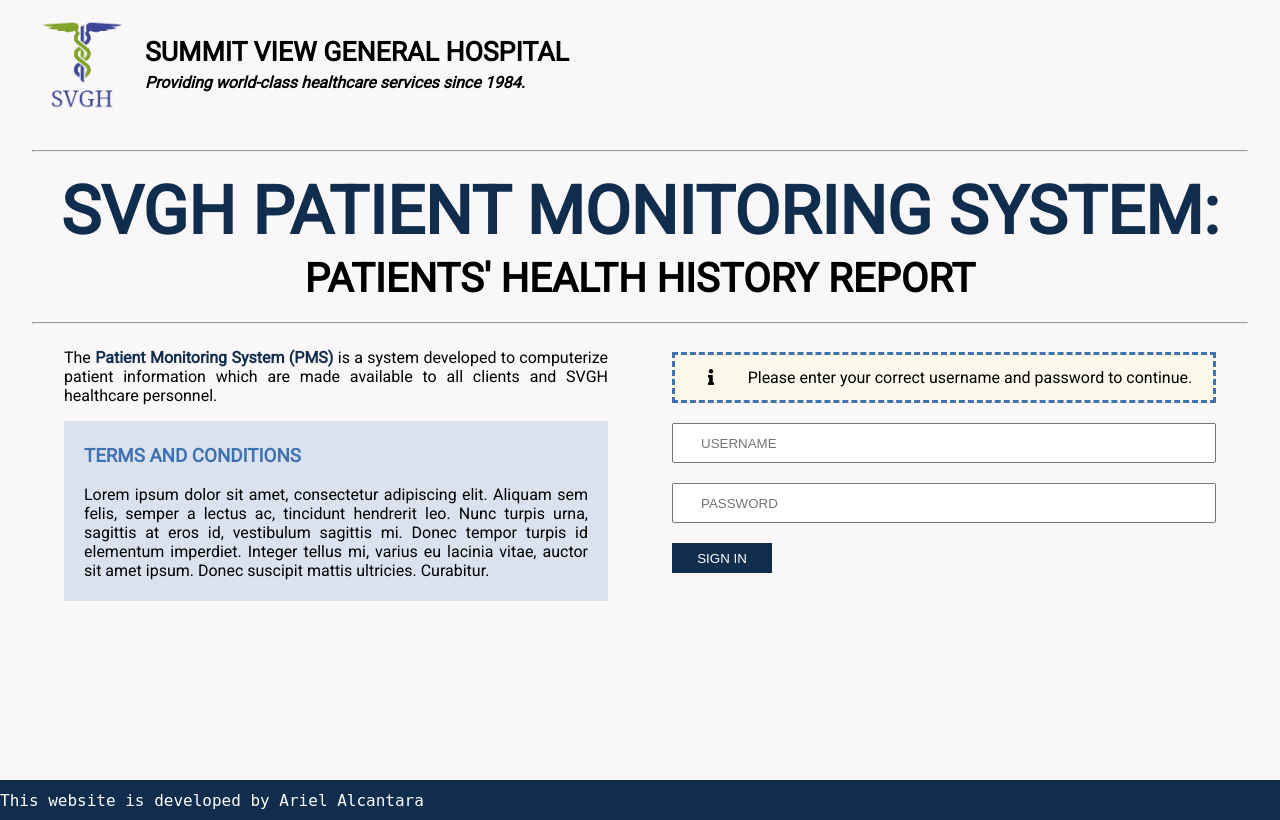
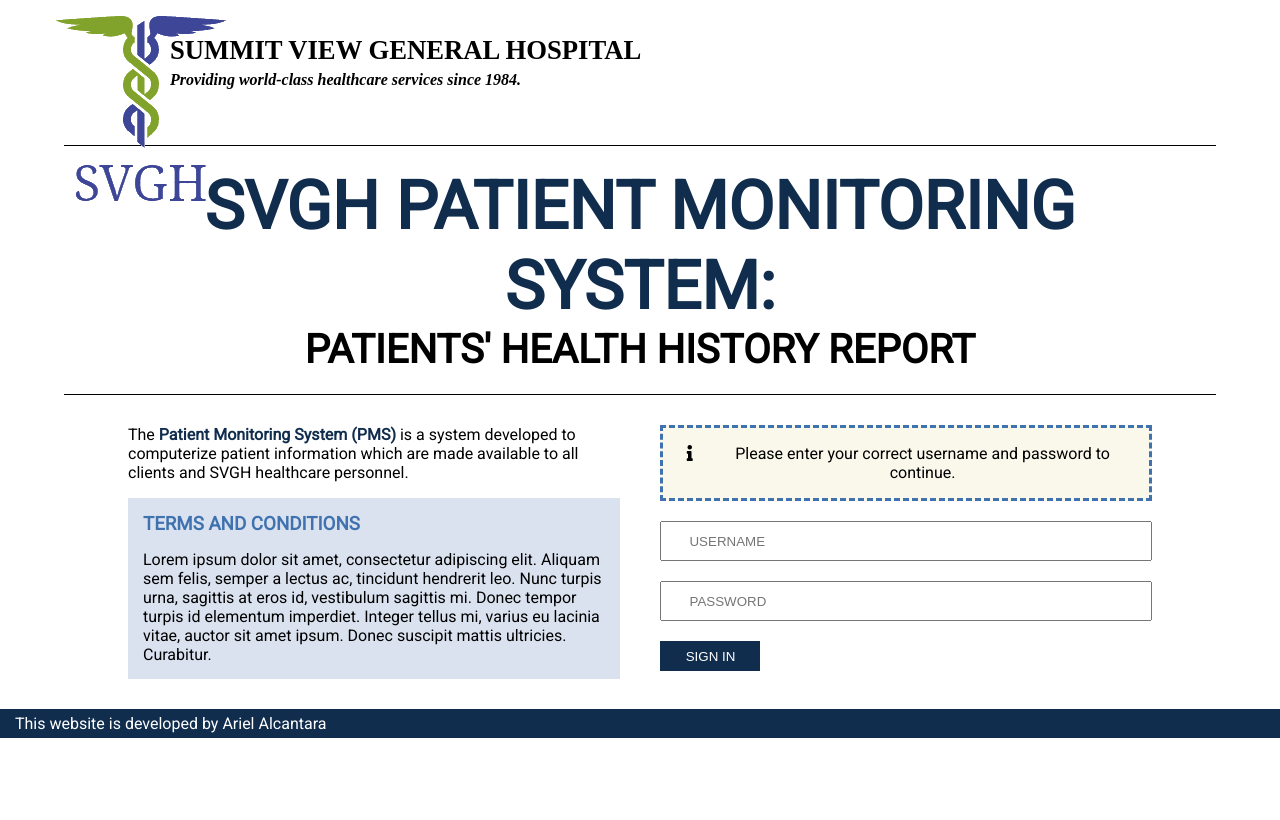
Before and after one commit to arielalcantara/Patient-Monitoring-Website, a PHP site: page / in a window 1280 px wide. After the commit the page ends 738 px from the top, so only its background shows below. Run offline with PHP 8.4, Linux system fonts and the light colour scheme; some libraries are stand-ins or nearby versions.

Commit message:
Add files via upload

```diff
--- a/Patient-Monitoring-Website-master/index.html
+++ b/Patient-Monitoring-Website-master/index.html
@@ -11,65 +11,52 @@
     <title>Summit View General Hospital - Patient Monitoring System</title>
 </head>
 <body>
-	<div id="page-container">
-		<div id="content-wrap">
-		<header>
-			<div id="page-logo">
-				<div>
-					<img id="logo" src="images/logo.png" alt="Summit View General Hospital Logo">
+	<header id="page-header">
+		<div id="logo">
+			<img src="images/logo.png" alt="Summit View General Hospital Logo">
 		</div>
 		<div id="main-header">
-					<h1 style="font-size: 20pt; margin-top: 0px; margin-bottom: 5px"><strong>SUMMIT VIEW GENERAL HOSPITAL</strong></h1>
-					<h2 style="font-size: 12pt; margin-top: 5px; margin-bottom: 0px"><em>Providing world-class healthcare services since 1984.</em></h2>
+			<h1><b>SUMMIT VIEW GENERAL HOSPITAL</b></h1>
+			<h2><i>Providing world-class healthcare services since 1984.</i></h2>
 		</div>
-			</div><hr>
-			<div id="sub-header">
-				<h1 style="font-size: 50pt; margin-bottom: 5px; color: #112D4E">SVGH PATIENT MONITORING SYSTEM:</h1>
-				<h2 style="font-size: 30pt; margin-top: 5px">PATIENTS' HEALTH HISTORY REPORT</h2>
-			</div><hr>
 	</header>
-			<section>
-				<div id="description">
+	<header id="sub-header">
+		<h1>SVGH PATIENT MONITORING SYSTEM:</h1>
+		<h2>PATIENTS' HEALTH HISTORY REPORT</h2>
+	</header>
+	<div id="content-wrap">
+		<section id="description">
 			<p>
 				The <strong style="color: #112D4E">Patient Monitoring System (PMS)</strong> is a system developed to computerize patient information which are made available to all clients and SVGH healthcare personnel.
 			</p>
-					<article>
-						<div id="terms-and-conditions">
-							<h3 style="color: #3F72AF">
-								TERMS AND CONDITIONS
-							</h3>
+			<section id="terms-and-conditions">
+				<h3>TERMS AND CONDITIONS</h3>
 				<p>
 					Lorem ipsum dolor sit amet, consectetur adipiscing elit. Aliquam sem felis, semper a lectus ac, tincidunt hendrerit leo. Nunc turpis urna, sagittis at eros id, vestibulum sagittis mi. Donec tempor turpis id elementum imperdiet. Integer tellus mi, varius eu lacinia vitae, auctor sit amet ipsum. Donec suscipit mattis ultricies. Curabitur.
 				</p>
-						</div>
-					</article>
-				</div>
 			</section>
-			<section>
-				<div id="login-section">
+		</section>
+		<section id="login-section">
+			<div id="login-instructions">
+				<p id="login-icon">
+					<i class="fas fa-info"></i>
+				</p>
 				<div id="login-text">
-						<div style="; float: left; height: 100%; width: 10%">
-							<i class="fas fa-info"></i>
-						</div>
-						<div style="float: right; width: 90%">
 					Please enter your correct username and password to continue.
 				</div>
 			</div>
 			<div id="login-form">
-						<form id="login" 	action="/login.php">
+				<form id="login" action="/login.php">
 				 	<input class="login-input" type="text" name="fname" placeholder="USERNAME"><br>
 				 	<input class="login-input" type="password" name="lname" placeholder="PASSWORD"><br>
 				 	<input id="login-submit" type="submit" value="SIGN IN">
 				</form>
 			</div>
-				</div>
 		</section>
 	</div>
-		<footer>
-			<div id="footer">
+	<div id="whitespace"></div>
+	<footer id="footer">
 			This website is developed by Ariel Alcantara
-			</div>
 	</footer>
-	</div>
 </body>
 </html>
--- a/Patient-Monitoring-Website-master/style.css
+++ b/Patient-Monitoring-Website-master/style.css
@@ -2,79 +2,104 @@
 	box-sizing: border-box;
 }
 body {
-	font-family: Roboto, Helvetica, sans-serif;
+	margin: 0;
+	font-family: "Roboto", "Helvetica", sans-serif;
+}
+#page-header {
+	height: 105px;
+	margin: 10px 10px 10px 50px;
+	font-family: serif;
+}
+#logo {
+	float: left;
+	width: 100px;
+	height: 105px;
+}
+#main-header {
+	padding-top: 25px;
+	margin-left: 120px;
+}
+#main-header h1 {
+	font-size: 20pt;
+	margin-top: 0px;
+	margin-bottom: 5px;
+}
+#main-header h2 {
 	font-size: 12pt;
-	background-color: #F9F7F7; /* #F9F8EB --> */
-	margin: 0;
-	padding: 0;
+	margin-top: 0;
+	margin-bottom: 0;
 }
-h1, h2 {
-	margin: auto;
+#sub-header {
+	clear: both;
+	width: 90%;
+	margin: 30px auto;
+	text-align: center;
+	border-top: solid;
+	border-bottom: solid;
+	border-width: 1px;
 }
-hr {
-	clear: both;
-	width: 95%;
+#sub-header h1 {
+	font-size: 50pt;
+	color: #112D4E;
+	margin: 20px 0 0 0;
+	line-height: 1.2em;
 }
-#page-container {
-	position: relative;
- 	min-height: 100vh;
+#sub-header h2 {
+	font-size: 30pt;
+	margin: 0 0 20px 0;
+	line-height: 1.2em;
 }
 #content-wrap {
-  padding-bottom: 2.5rem;    /* Same as footer height */
-}
-#page-logo {
-	margin: 20px 0 0 40px;
-}
-#logo {
-	box-sizing: content-box;
-	padding-right: 20px;
-	float: left;
-	width: 85px;
-	height: 90px;
-}
-#main-header {
-	font-family: Roboto+Slab, sans-serif;
-	padding: 16px 0 50px 0;
-}
-#sub-header {
-	font-family: Roboto+Slab, sans-serif;
-	text-align: center;
-	margin: 20px 0;
-}
-#content {
-	margin: auto;
+	width: 80%;
+	margin: 0 auto 30px;
 }
 #description {
-	text-align: justify;
 	float: left;
-	width: 42.5%;
-	margin: 0 2.5% 0 5%;
+	width: 48%;
+	margin-right: 4%;
+}
+#description p {
+	margin-top: 0;
 }
 #terms-and-conditions {
 	background-color: #DBE2EF;
-	padding: 5px 20px;
 	border-style: none;
+}
+#terms-and-conditions h3 {
+	color: #3F72AF;
+	margin: 0;
+	padding: 15px;
+}
+#terms-and-conditions p {
+	margin: 0;
+	padding: 0 15px 15px;
 }
 #login-section {
 	float: right;
-	width: 42.5%;
-	margin: 20px 5% 0 2.5%;
+	width: 48%;
+}
+#login-instructions {
+	overflow: auto;
+	background-color: #F9F8EB;
+	border-color: #3F72AF;
+	border-style: dashed;
+	padding: 0 10px;
+}
+#login-icon {
+	float: left;
+	width: 7%;
+	height: 100%;
+	text-align: center;
 }
 #login-text {
-	float: left;
-	background-color: #F9F8EB;
-	width: 100%;
-	border-style: dashed;
-	border-color: #3F72AF;
+	float: right;
+	padding: 16px 0;
+	height: 100%;
+	width: 93%;
 	text-align: center;
-	vertical-align: middle;
-	font-size: 12pt;
-	padding: 13px 10px;
 }
-.fas fa-info
 #login-form {
 	width: 100%;
-	float: left;
 }
 .login-input {
 	width: 100%;
@@ -90,16 +115,20 @@ hr {
 	color: white;
 	background-color: #112D4E;
 	border-style: none;
+	transition: background-color 500ms;
+}
+#login-submit:hover {
+	background-color: #3F72AF;
+	cursor: pointer;
+}
+#whitespace {
+	clear: both;
+	width: 100%;
+	height: 30px;
 }
 #footer {
-	width: 100%;
-	height: 2.5rem;
-	position: absolute;
-	bottom: 0;
-	padding-top: 0.7em;
-	font-family: monospace;
 	color: white;
 	background-color: #112D4E;
-	clear: both;
-
+	text-indent: 10px;
+	padding: 5px;
 }
```
Lines whose indentation alone changed are shown as unchanged.
